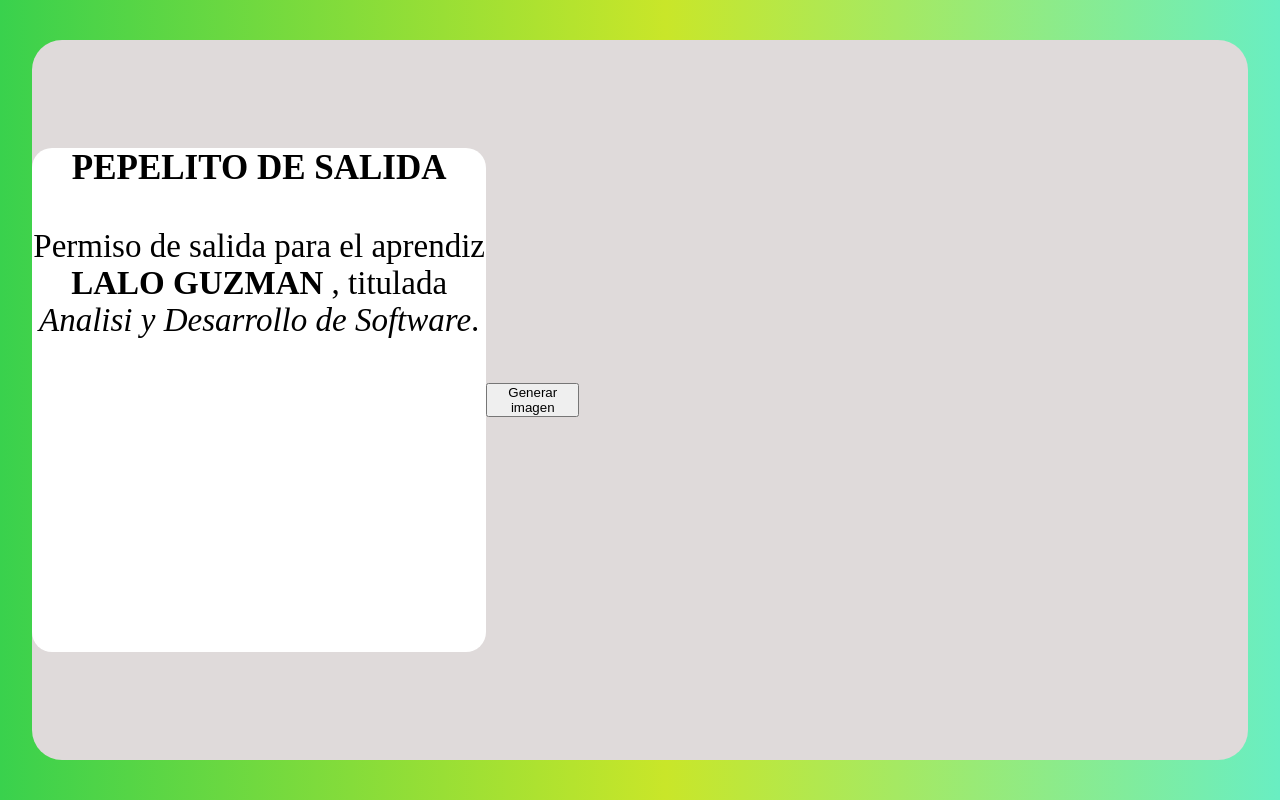
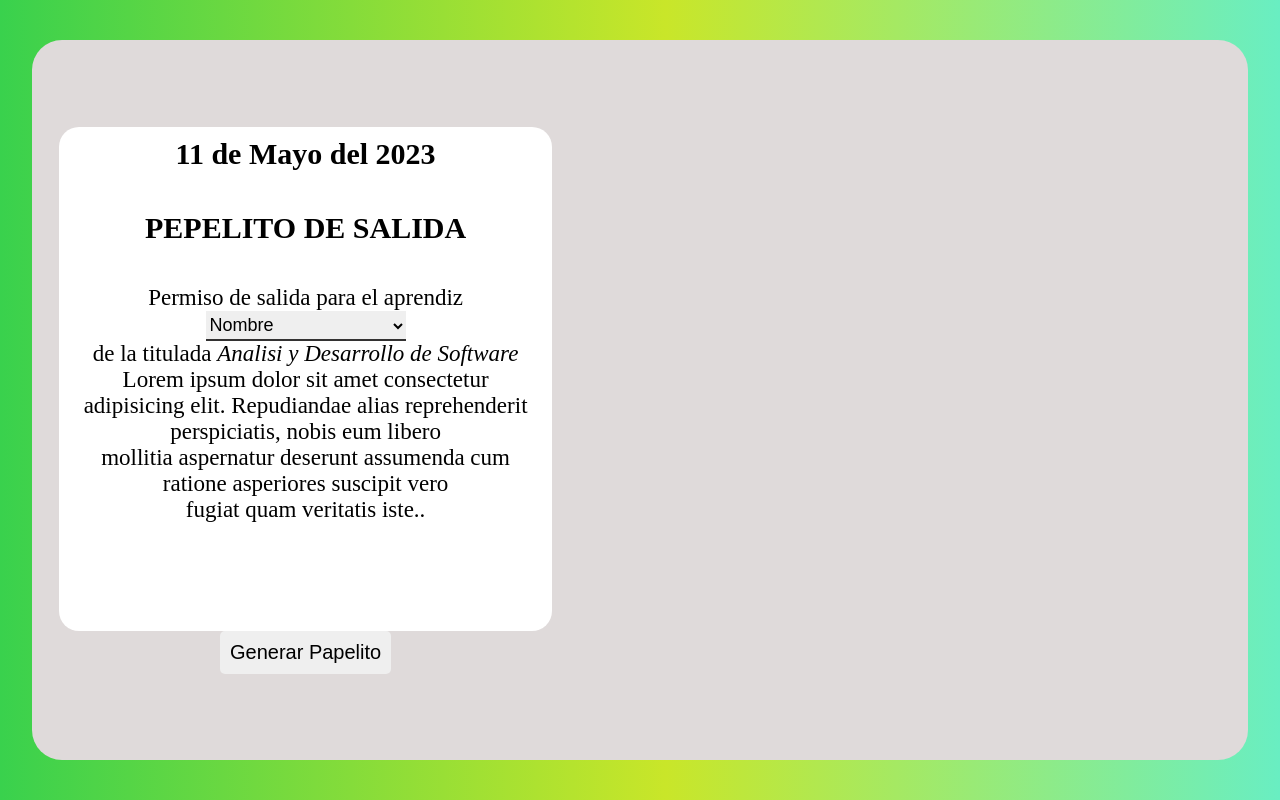
Before and after one commit to aremtg/Sala-de-casa, a plain HTML site: page plantilla.html in a window 1280 px wide. Drawn offline with nearby package versions, Linux system fonts and the light colour scheme.

Commit message:
arreglando el papelito

```diff
--- a/plantilla.css
+++ b/plantilla.css
@@ -23,24 +23,39 @@ body{
     display: flex;
     justify-content: center;
     align-items: center;
+    flex-direction: column;
     width: 90%;
     height: 100%;
-    padding: 10px auto;
 }
 .hoja{
     width: 90%;
     height: 70%;
+    padding: 10px;
     border-radius: 20px;
     background-color: white;
 }
 .hoja h1{
-    font-size: 35px;
+    font-size: 30px;
     text-align: center;
     margin-bottom: 40px;
 }
 .hoja p{
     text-align: center;
-    font-size: 33px;
+    font-size: 23px;
+}
+.nombre-select{
+    width: 200px;
+    height: 30px;
+    border:none;
+    border-bottom: rgb(51, 50, 50) 2px solid;
+    font-size: 18px;
+
+}
+.btn-generar-imagen{
+    padding: 10px;
+    border-radius: 5px;
+    border: none;
+    font-size: 20px;
 }
 .resultado{
     display: flex;
--- a/plantilla.html
+++ b/plantilla.html
@@ -11,11 +11,23 @@
     <section class="contenedor">
     <div class="izquierda">
          <div class="hoja">
+            <span class="fecha"></span>
                 <h1>PEPELITO DE SALIDA</h1>
-                <p>Permiso de salida para el aprendiz <strong>LALO GUZMAN</strong>
-                    , titulada <em>Analisi y Desarrollo de Software</em>.</p>
+                <p>Permiso de salida para el aprendiz
+                    <strong>
+                        <select class="nombre-select" name="nombres">
+                            <option value="opcion-defecto">Nombre</option>
+                            <option value="tatiana">Tatiana Guzman</option>
+                            <option value="lolo">Lolo Guzman</option>
+                            <option value="you">You</option>
+                            <option value="jonathan">Jonathan Caro</option>
+                          </select>
+                    </strong> <br>
+                    de la titulada <em>Analisi y Desarrollo de Software</em> Lorem ipsum dolor sit amet consectetur <br>
+                    adipisicing elit. Repudiandae alias reprehenderit perspiciatis, nobis eum libero <br>
+                    mollitia aspernatur deserunt assumenda cum ratione asperiores suscipit vero<br>fugiat quam veritatis iste..</p>
               </div>
-              <button onclick="generarImagen()">Generar imagen</button>
+              <button class="btn-generar-imagen" onclick="generarImagen()">Generar Papelito</button>
     </div>
     <div class="derecha">
         <div class="resultado">
```
